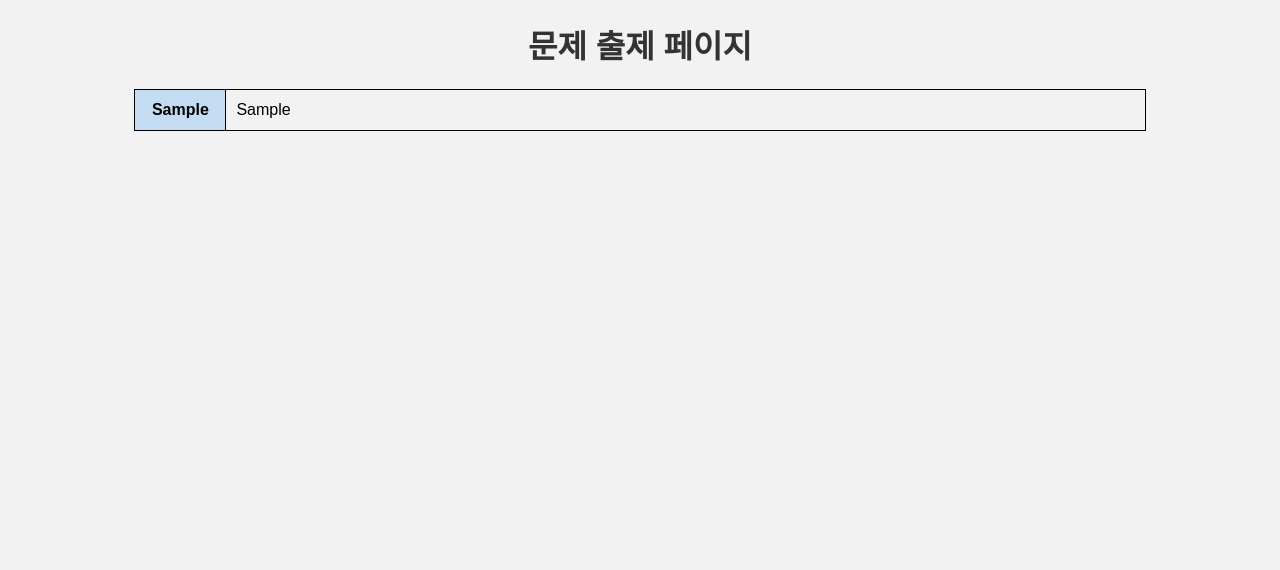
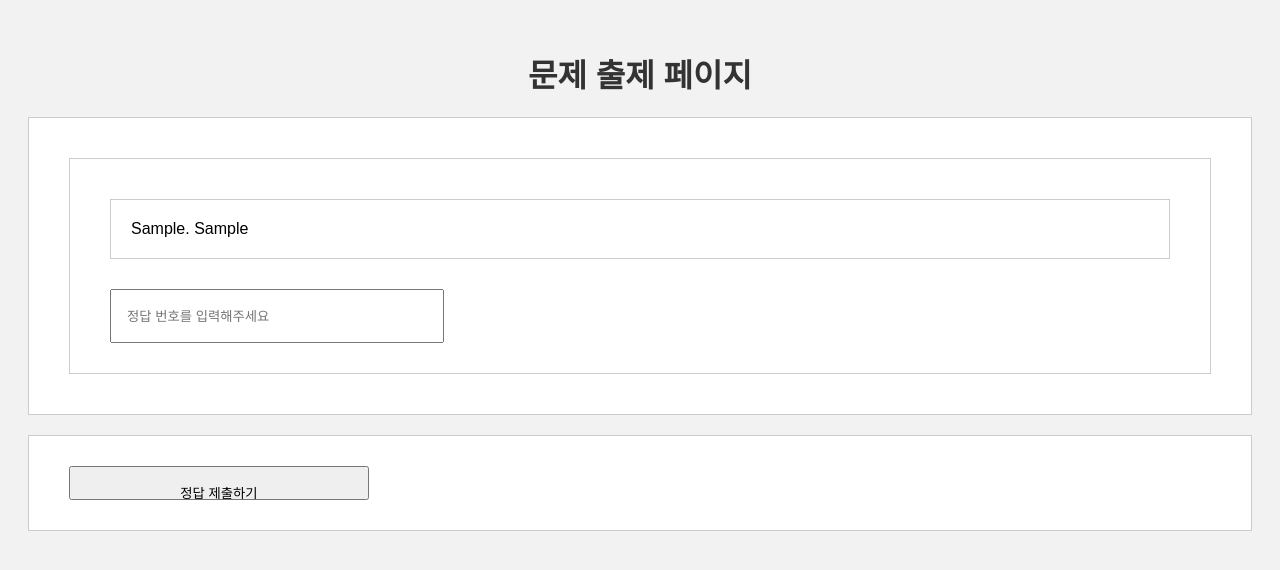
Before and after one commit to wldnd2/MS_Azure, a Flask app: template templates/questions.html in a window 1280 px wide. Shown: the top 570 px of the page. Run offline with Flask 2, Linux system fonts and the light colour scheme; the template is opened without the code that fills it: most values are stand-ins (such as "Sample title", 1, 10 or a date in 2020).

Commit message:
feat: Add Input And Submit Button

```diff
--- a/pdf.py
+++ b/pdf.py
@@ -13,7 +13,7 @@ def pdf_processing(filename:str, start_page, end_page, num_of_questions_per_page
     questions_number = 1
     cur_page = 0 # 현재 페이지
     """ ChatGPT Setting """
-    OPEN_AI_API_KEY = "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" # 각자 키 입력 (https://platform.openai.com/account/api-keys 확인 ㄱ)
+    OPEN_AI_API_KEY = "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" # 각자 키 입력 (https://platform.openai.com/account/api-keys 확인 ㄱ)
     openai.api_key = OPEN_AI_API_KEY
     model = "gpt-3.5-turbo"
     messages = [ # system content 손 볼 필요 있음
--- a/run.py
+++ b/run.py
@@ -17,6 +17,7 @@ from flask import Blueprint, send_file, request, redirect, url_for, render_templ
 
 app = Flask(__name__)
 app.secret_key = secrets.token_hex(16)
+app.jinja_env.add_extension('jinja2.ext.loopcontrols')
 
 UPLOAD_FOLDER = os.getcwd() + '/uploads'  # 절대 파일 경로
 ALLOWED_EXTENSIONS = set(['pdf'])
@@ -42,42 +43,37 @@ def upload_file():
 
 @app.route('/questions')
 def questions():
-
     filename = session.get('filename')
     result = session.get('result')
     # if request.method == 'POST':
         # res = request.form # filename, start_page, end_page, num_of_questions 변수 저장
     result["filename"] = filename
-
-
-    question = pdf_processing(result["filename"], result["start_page"], result["end_page"], result["num_of_questions"])
-    Qna_result = {}
-    Qna_number = 1
-    # print("***********{ PDF RESULT }***********")
-    # print(question)
-    print("\n***********{ Questions PROCESSING }*************")
-    for key, value in question.items():
-        try:
-            if(value[0] == "[" and value[-1] == "]"):
-                print("***********{ List processing }***********")
-                value = json.loads(value)
-                for item in value:
-                    Qna_result[Qna_number] = item
-                    Qna_number += 1
-            else:
-                print("***********{ Json processing }***********")
-                Qna_result[Qna_number] = json.loads(value)
-                Qna_number += 1
-        except:
-            print("***********{ PASS!!!! }*************")
-            continue
-    print("\n***********{ FINAL RESULT }*************")
-    for key, value in Qna_result.items():
-        print(key, value)
-        print()
-    print("*******************************************")
+    # question = pdf_processing(result["filename"], result["start_page"], result["end_page"], result["num_of_questions"])
+    # Qna_result = {}
+    # Qna_number = 1
+    # # print("***********{ PDF RESULT }***********")
+    # # print(question)
+    # print("\n***********{ Questions PROCESSING }*************")
+    # for key, value in question.items():
+    #     try:
+    #         if(value[0] == "[" and value[-1] == "]"):
+    #             print("***********{ List processing }***********")
+    #             value = json.loads(value)
+    #             for item in value:
+    #                 Qna_result[Qna_number] = item
+    #                 Qna_number += 1
+    #         else:
+    #             print("***********{ Json processing }***********")
+    #             Qna_result[Qna_number] = json.loads(value)
+    #             Qna_number += 1
+    #     except:
+    #         print("***********{ PASS!!!! }*************")
+    #         continue
+    # print("\n***********{ FINAL RESULT }*************")
+    # print(Qna_result)
+    # print("*******************************************")
+    Qna_result = {1: {'문제': '지식 재산권과 관련된 내용 중 특허권에 대한 설명은?', '1': '자연법칙을 이용한 기술적 사상의 창작으로서 발명수준이 고도한 발명에 대하여 부여되는 권리', '2': '물품의 형상, 구조, 조합에 관한 고안에 대해여 부여되는 권리', '3': '물품의 외관인 디자인에 대한 아이디어를 보호하는 권리', '4': '식별력있는 상표또는 서비스표에 부여되는 권리', '정답': 1, '해설': '특허권은 자연법칙을 이용한 기술적 사상의 창작으로서 발명수준이 고도한 발명에 대하여 부여되는 권리입니다.'}}
     return render_template('questions.html', result=Qna_result)
-
 
 if __name__ == '__main__':
     app.run(debug=True) # 배포시 debug=True 삭제
--- a/templates/questions.html
+++ b/templates/questions.html
@@ -10,52 +10,68 @@
       body {
          background-color: #f2f2f2;
          font-family: Arial, sans-serif;
+         font-size: 16px;
       }
 
       h1 {
          color: #333;
          text-align: center;
+         margin-top: 50px;
       }
 
-      table {
-         margin: 20px auto;
-         border-collapse: collapse;
-         border: 1px solid #ddd;
-         width: 80%;
+      div {
+         background-color: #fff;
+         border: 1px solid #ccc;
+         padding: 20px;
+         margin: 20px;
       }
 
-      th, td {
-         padding: 10px;
-         text-align: left;
-         border: 1px solid #000;
+      p {
+         margin: 10px 0;
       }
 
-      th {
-         width: 70px;
+      p:first-child {
+         font-weight: bold;
+      }
+
+      input{
+         width: 300px;
          height: 20px;
-         text-align: center;
-         background-color: #c3dcf1;
+         margin: 10px 20px;
+         padding: 15px;
+      }
+
+      button {
+         width: 300px;
+         height: 20px;
+         margin: 10px 20px;
+         padding: 15px;
       }
    </style>
 </head>
 <body>
    <h1>문제 출제 페이지</h1>
+   <form action="http://127.0.0.1:5000" method="post" enctype="multipart/form-data">
+      <div>
          {% for key, value in result.items() %}
-      <table>
+            <div>
                {% for inner_key, inner_value in value.items() %}
+                  {% if inner_key == '해설' or inner_key == '정답'%}
+                     {% break %}
+                  {% endif %}
                   {% if inner_key == '문제' %}
-               <tr>
-                  <th>{{ key }}번 {{ inner_key }}</th>
-                  <td>{{ inner_value }}</td>
-               </tr>
+                     <div><h3>{{ key }}번 {{ inner_value }}</h3></div>
                   {% else %}
-               <tr>
-                  <th>{{ inner_key }}</th>
-                  <td>{{ inner_value }}</td>
-               </tr>
+                     <div>{{ inner_key }}. {{ inner_value }}</div>
                   {% endif %}
                {% endfor %}
-      </table>
+               <input id="input" type = "text" name = {{key}} placeholder="정답 번호를 입력해주세요"/>
+            </div>
          {% endfor %}
+      </div>
+      <div>
+         <button id="input_button" type="submit" value="정답 제출하기">정답 제출하기</button>
+      </div>
+   </form>
 </body>
 </html>
```
Also changed, not shown: templates/check.html (added, +44 -0 lines). Lines whose indentation alone changed are shown as unchanged.
